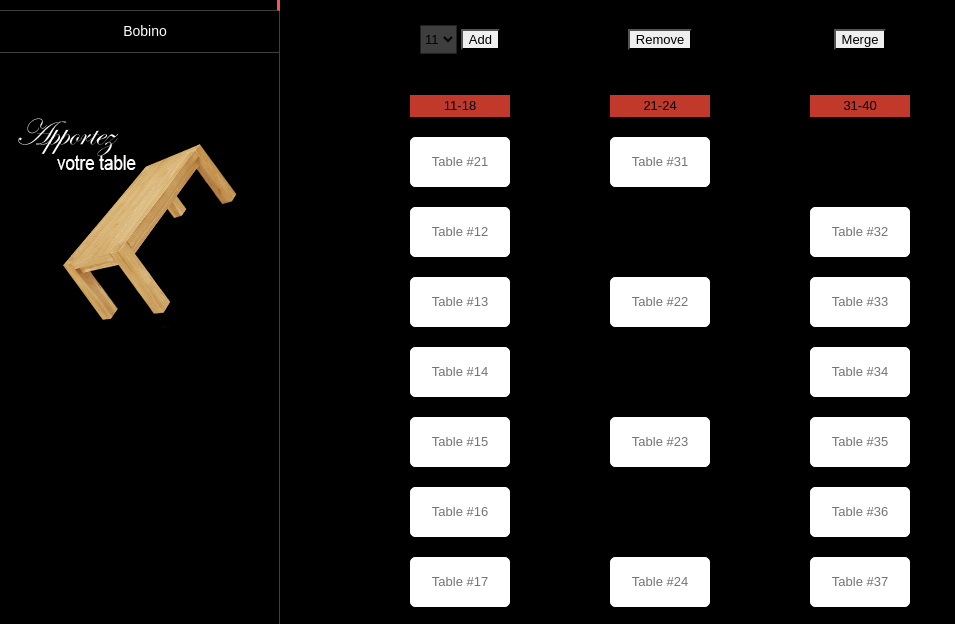
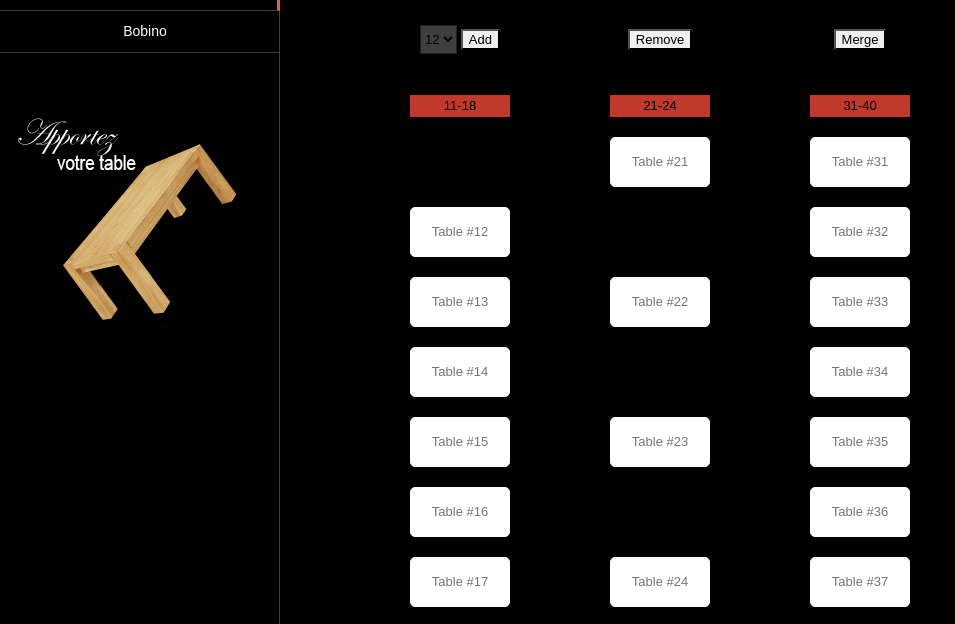
Before and after one commit to rosaphung/Nippori-Tables, a plain HTML site: page index.html in a window 1280 px wide. Both pictures are taken after a click on the input "Remove". Shown: the part 144-768 px from the top of the page, without its empty margins (0-955 px from the left). Drawn offline with Linux system fonts and the light colour scheme.

Commit message:
Revised adding for third column

```diff
--- a/index.html
+++ b/index.html
@@ -64,8 +64,6 @@
                                     <tr>
                                         <th width="100" height="20" style="background-color: black;">
                                             <select id="tables">
-                                                <option value="11">11</option>
-                                                <option value="12">12</option>
                                             </select>
                                             <input type="submit" value="Add" id="add">
                                         </th>
--- a/js/js.js
+++ b/js/js.js
@@ -1,5 +1,6 @@
 $(document).ready(function(){
 
+    /* Attach events */
     bindClick();
 
     $("#add").click(function(){
@@ -15,15 +16,16 @@ $(document).ready(function(){
         var present = $("#row" + (addRow + 1) + " td:nth-child(" + addColumn + ")");
         var next = $("#row" + (addRow + 1 + 1) + " td:nth-child(" + addColumn + ")");
 
-        for(row = addRow + 1; row < 10; row++) {
+        // Start looping after our choice
+        for(row = addRow + 1; row < 11; row++) {
             var tempNext = jQuery.extend(true, {}, next);
-
+            console.log(tempNext);
             // Don't touch empty ones
             if(present.attr('class') !== 'empty') {
                 // Substitute next one with this one
                 var tableNumber = String(addColumn) + String(row + 1)
-                if((String(addColumn) + String(row + 1)) === "110")
-                    tableNumber = 20;
+                if((String(addColumn) + String(row + 1)).length === 3)
+                    tableNumber = ((Number(tableNumber.charAt(0)) + Number(tableNumber.charAt(1))) * 10) + Number(tableNumber.charAt(3));
                 present.attr('id', tableNumber);
                 present.text("Table #" + tableNumber);
                 next.replaceWith(present);
@@ -44,13 +46,22 @@ $(document).ready(function(){
             $("#row"+(addRow + 1)).append(add);
         // Bind the click event
         bindClick();
+        // Repopulate dropbox
+        dropboxAdd();
     });
 
     $("#remove").click(function(){
     	var choice = $("#tables").val();
-    	$("#"+choice).remove();
+        $("#"+choice).html("");
+    	$("#"+choice).attr('class', 'empty');
+        $("#"+choice).removeAttr('id');
+
+        // Repopulate dropbox
+        dropboxAdd();
     });
+    /* End attach events */
 
+    dropboxAdd();
 });
 
 /*
@@ -75,3 +86,27 @@ function bindClick() {
        }
     });
 }
+
+/*
+ * Populates the add dropbox
+ */
+function dropboxAdd() {
+    var dropbox = [];
+
+    // Clean dropbox first
+    $("#tables").html("");
+
+    $("td").each(function(){
+        var column = String($(this).attr('id')).charAt(0);
+        if(column !== "2") {
+            if($(this).attr('id') !== undefined)
+                dropbox.push($(this).attr('id'));
+        }
+    });
+
+
+    var i;
+    dropbox.sort();
+    for(i = 0; i < dropbox.length; i++)
+        $("#tables").append('<option value="' + dropbox[i] + '">' + dropbox[i] + '</option>');
+}
```
